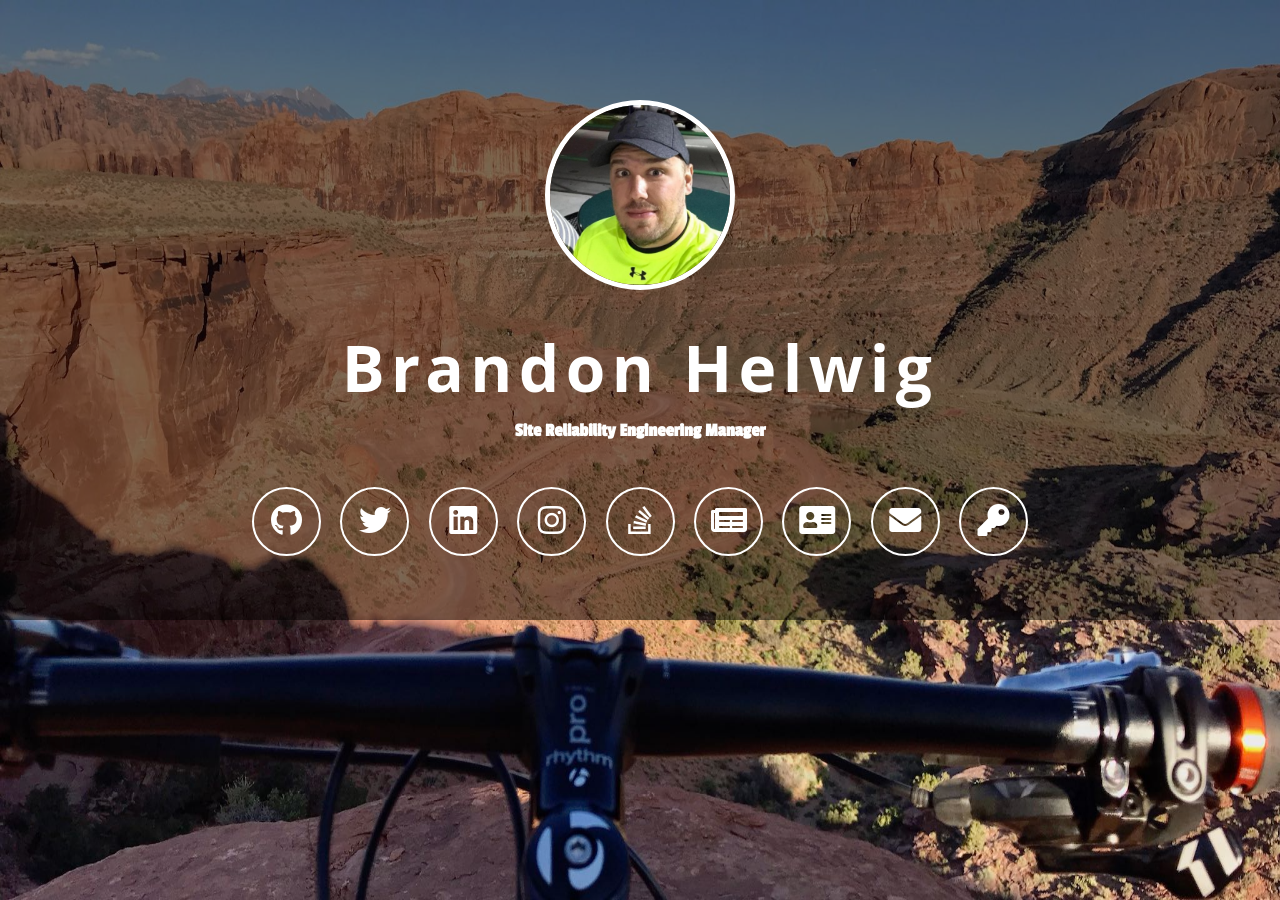
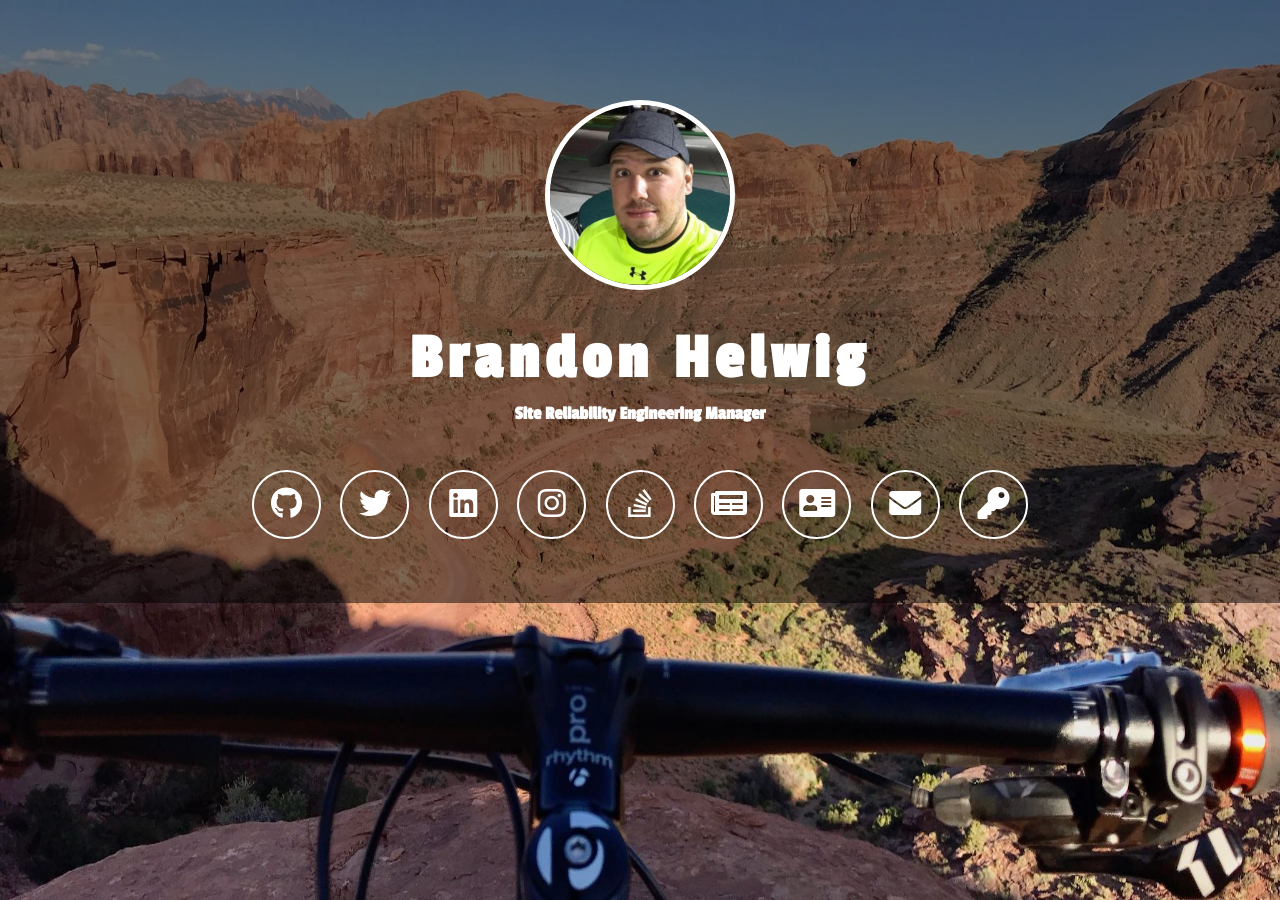
Before and after one commit to brhelwig/brandonhelwig.com, a Jekyll site: the page built from index.html, in a window 1280 px wide. Built offline with Jekyll 4.4.1, drawn with Linux system fonts in a browser that asks for light colours.

Commit message:
update head font and specify alternates

```diff
--- a/assets/css/front.css
+++ b/assets/css/front.css
@@ -29,7 +29,7 @@ h1 {
     font-weight: bold;
     letter-spacing: 0.1em;
     font-size: 4em;
-    font-family: 'Open Sans';
+    font-family: 'Passion One',Helvetica,Arial,sans-serif;
     margin: -10px 0;
 }
 h3 {
```
